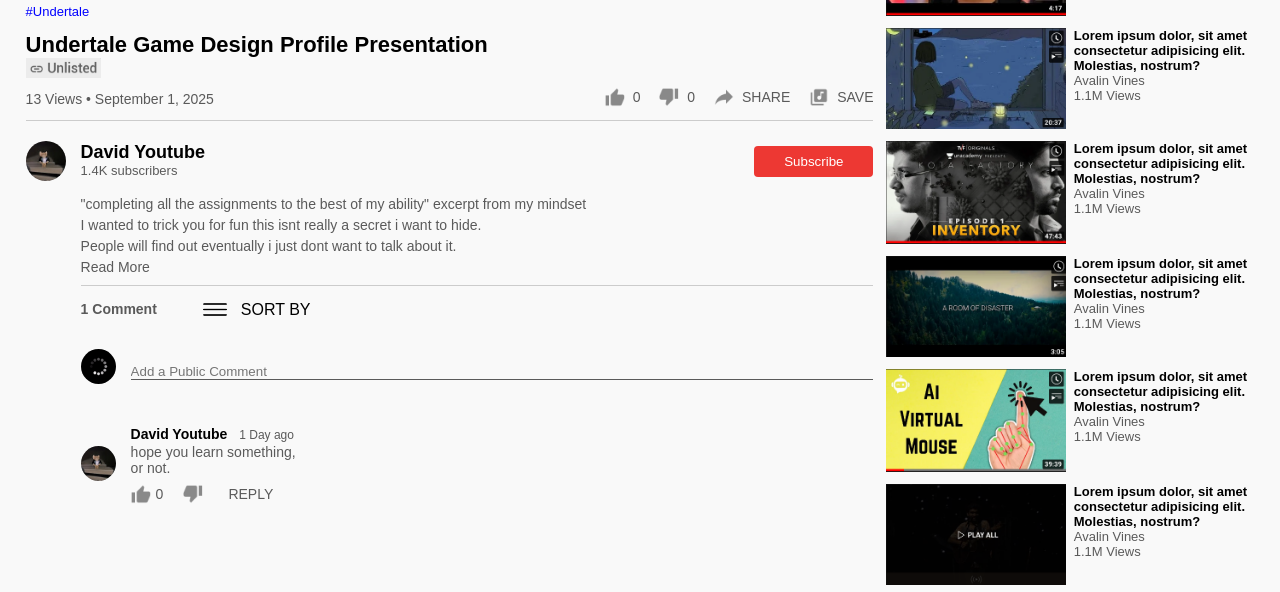
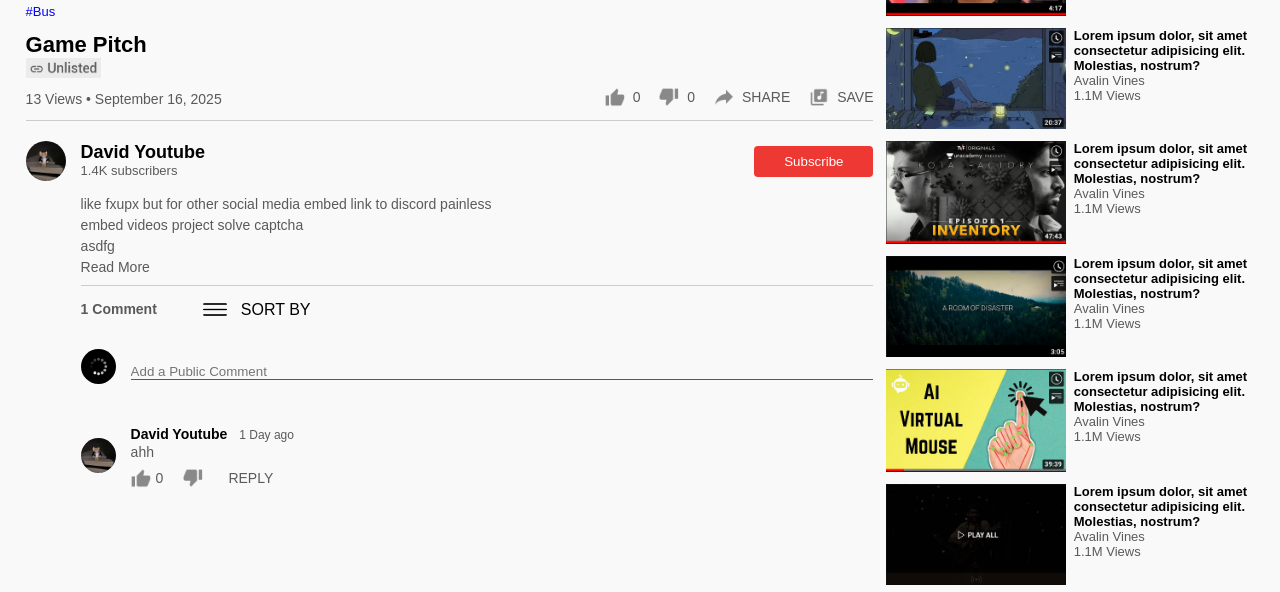
Before and after one commit to youtube-com-embed/watch, a plain HTML site: page index.html in a window 1280 px wide. Shown: the part 505-1097 px from the top of the page. Drawn offline with Linux system fonts and the light colour scheme.

Commit message:
Update index.html

```diff
--- a/index.html
+++ b/index.html
@@ -25,9 +25,8 @@
 <meta content="#ff0000" data-react-helmet="true" name="theme-color" />
 <meta name="twitter:card" content="player">
 
-<meta name="twitter:player" content="https://twitter.com/i/videos/1962864702159044988?embed_source=facebook">
-<meta name="twitter:player:width" content="1280">
-<meta name="twitter:player:height" content="960">
+<meta name="og:video" content="https://twitter.com/i/videos/1962864702159044988?embed_source=facebook">
+
 <link rel="icon" type="image/x-icon" href="./images/favicon.png">
 
 </head>
@@ -580,12 +579,12 @@ margin-right: 20px;
                 </video>
 
                 <div class="tags">
-                    <a href="">#Undertale</a> <a href=""></a> <a href=""></a> <a
+                    <a href="">#Bus</a> <a href=""></a> <a href=""></a> <a
                         href=""></a>
                 </div>
-                <h3> Undertale Game Design Profile Presentation</h3><img src="./images/logo2.png" style="width: 75px; height: 20px;">
+                <h3>Game Pitch</h3><img src="./images/logo2.png" style="width: 75px; height: 20px;">
                 <div class="play-video-info">
-                    <p>13 Views &bull; September 1, 2025</p>
+                    <p>13 Views &bull; September 16, 2025</p>
                     <div>
                         <a href="http://"><img src="./images/like.png">0</a>
                         <a href="http://"><img src="./images/dislike.png">0</a>
@@ -605,9 +604,9 @@ margin-right: 20px;
                 </div>
 
                 <div class="vid-des">
-                    <p>"completing all the assignments to the best of my ability" excerpt from my mindset</p>
-                    <p>I wanted to trick you for fun this isnt really a secret i want to hide.</p>
-                  <p>People will find out eventually i just dont want to talk about it.</p>
+                    <p>like fxupx but for other social media embed link to discord painless</p>
+                    <p>embed videos project solve captcha</p>
+                  <p>asdfg</p>
                   <p>Read More</p>
                     <hr>
                     <div class="cmnt">
@@ -627,7 +626,7 @@ margin-right: 20px;
                             <h3>
                                 David Youtube <span>1 Day ago</span>
                             </h3>
-                            <p>hope you learn something, <br> or not.</p>
+                            <p>ahh <br> </p>
 
                                 <div class="cmnt-react">
                                     <img src="./images/like.png" alt="" srcset="">
@@ -680,9 +679,9 @@ margin-right: 20px;
                 </div>
 
                 <div class="side-video-list">
-                    <a href="video-12.html" class="small-thumbnail"> <img src="./images/thumbnail12.png" alt="" srcset=""></a>
+                    <a href="" class="small-thumbnail"> <img src="./images/thumbnail12.png" alt="" srcset=""></a>
                     <div class="vid-info">
-                        <a href="video-12.html">Lorem ipsum dolor, sit amet consectetur adipisicing elit. Molestias, nostrum?</a>
+                        <a href="">Lorem ipsum dolor, sit amet consectetur adipisicing elit. Molestias, nostrum?</a>
                         <p>Avalin Vines</p>
                         <p>1.1M Views</p>
                     </div>
```
